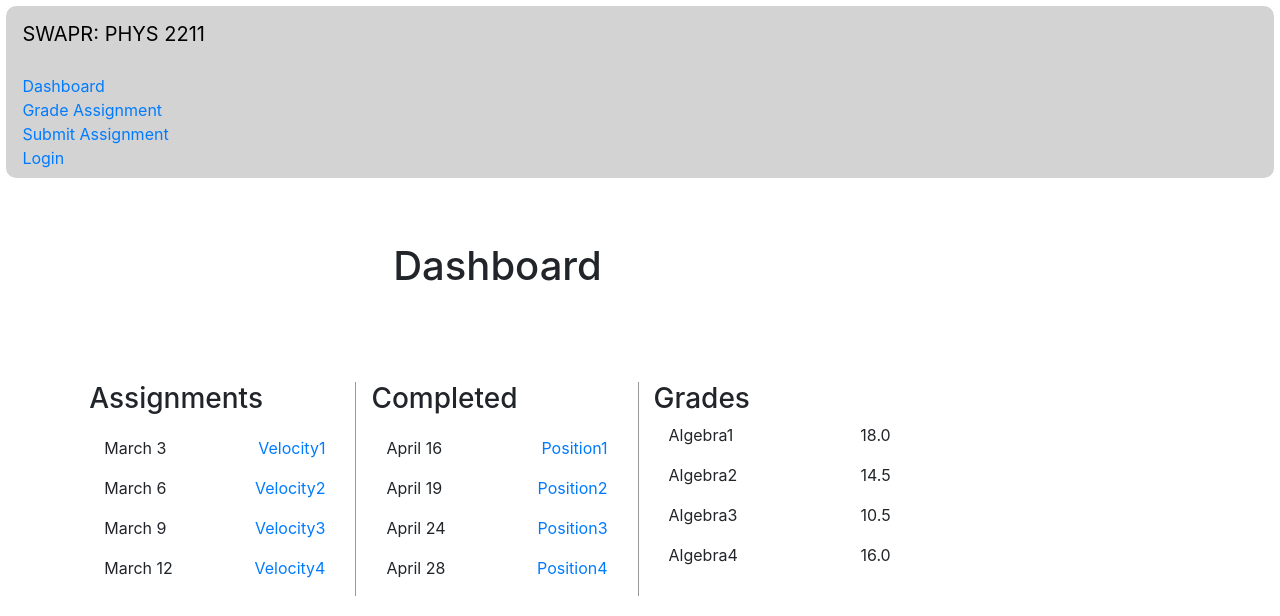
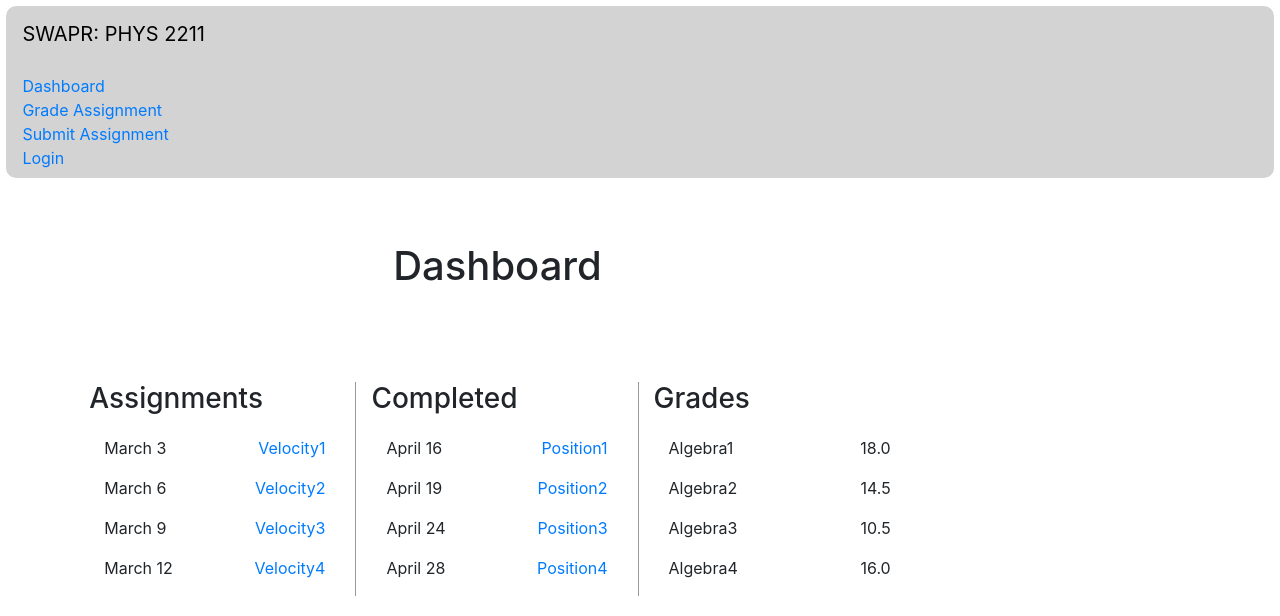
Before and after one commit to GatechVIP/swapr-react-client, a React (Create React App) app: page / in a window 1280 px wide. Shown: the top 616 px of the page. Built offline with nearby package versions, Linux system fonts and the light colour scheme; sample sign-in values are in the browser's storage.

Commit message:
Fixed an alignment issue

```diff
--- a/src/components/stylesheets/index.css
+++ b/src/components/stylesheets/index.css
@@ -31,6 +31,18 @@ body {
 }
 
 #completed-block h3 {
+  padding-bottom: 5%;
+}
+
+#grades-block {
+  margin-top: 5%;
+  height: 100%;
+  max-width: 33%;
+  float: left;
+  display: inline-block;
+}
+
+#grades-block h3 {
   padding-bottom: 5%;
 }
 
@@ -72,13 +84,6 @@ body {
    /*background-color: #BDB76B; */
   border-right: 1px solid #999999;
 }
-#grades-block {
-  margin-top: 5%;
-  height: 100%;
-  max-width: 33%;
-  float: left;
-  display: inline-block;
-}
 
 #todo-block h3 {
   padding-bottom: 5%;
```
